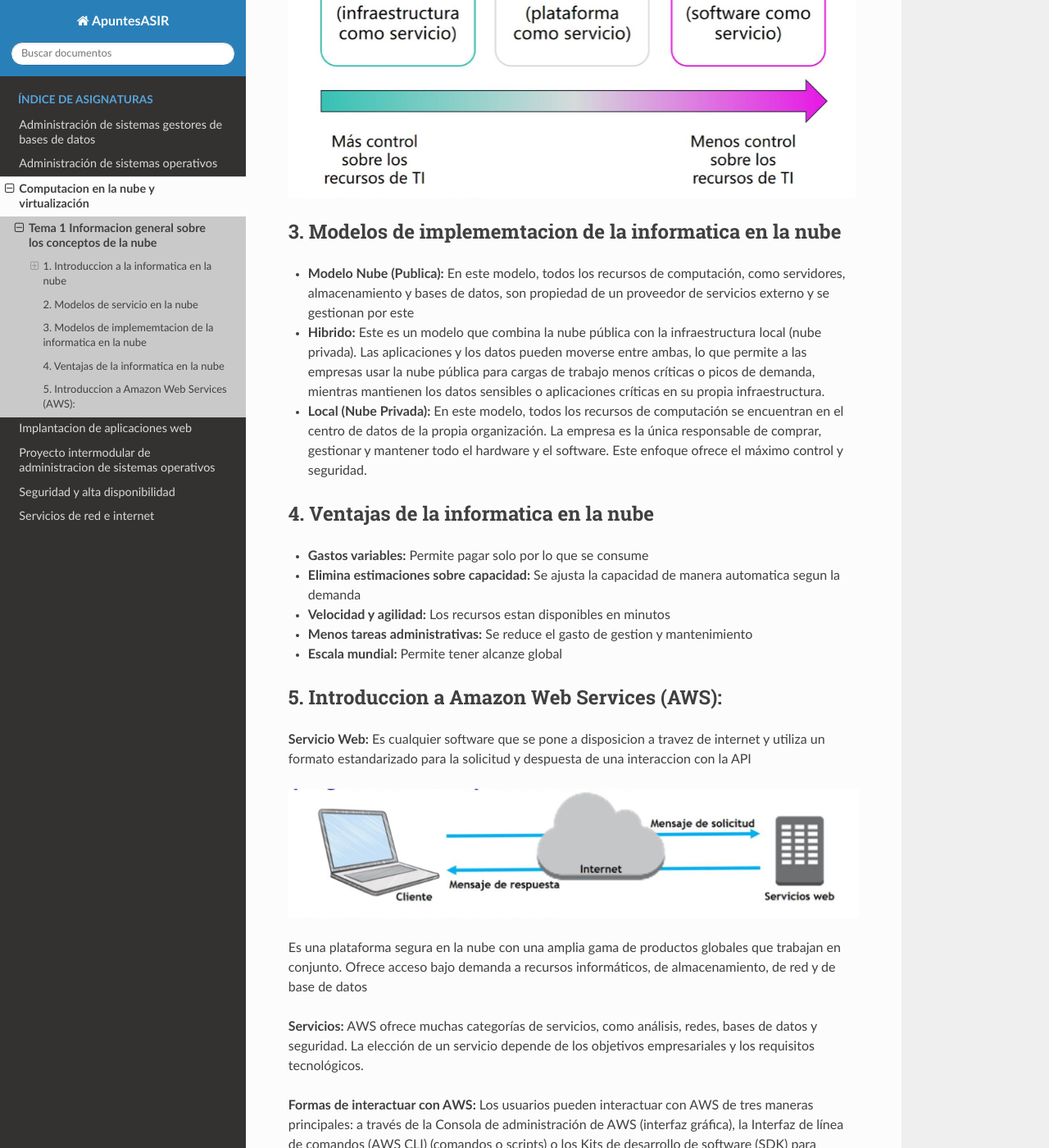
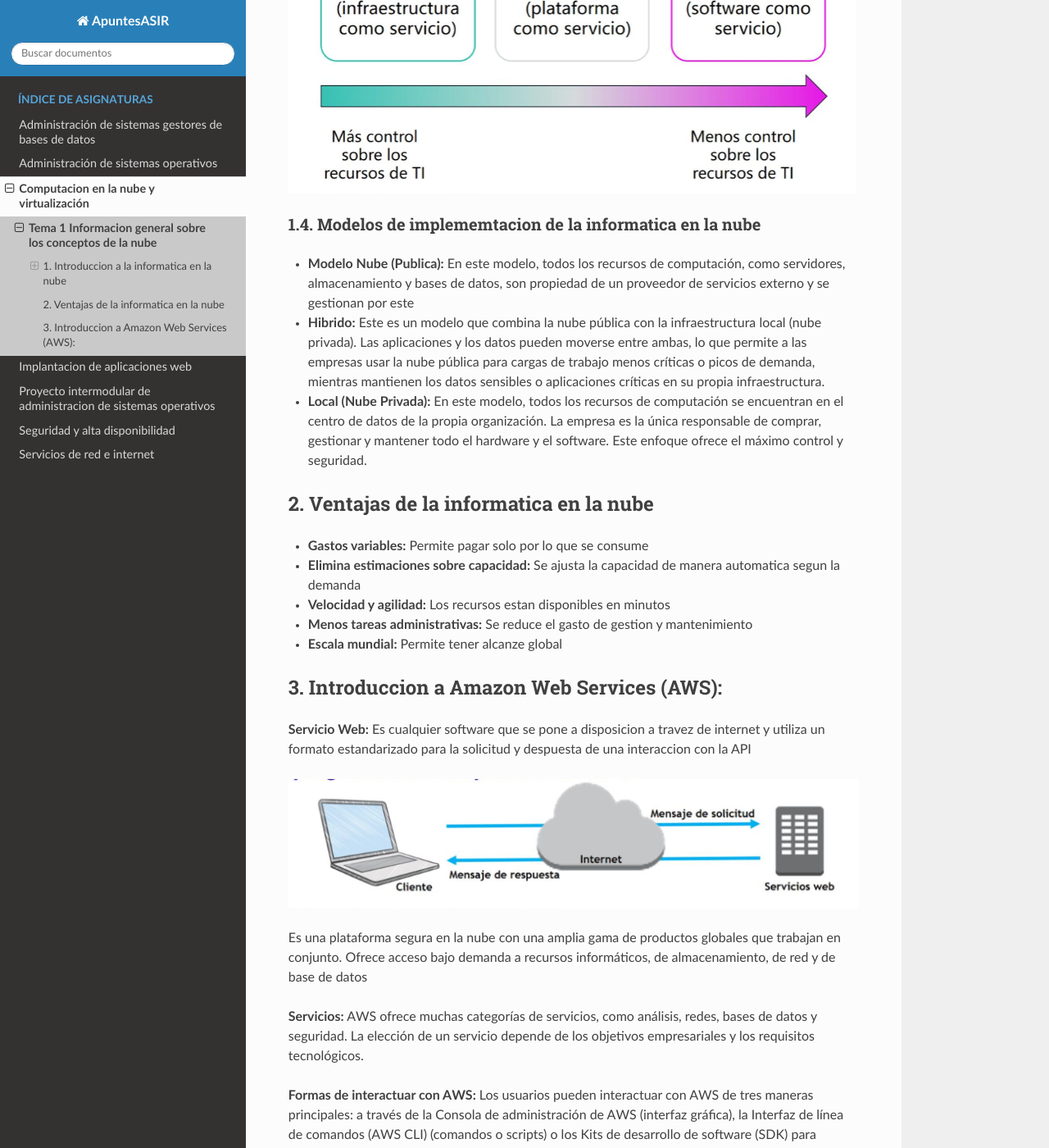
Before and after one commit to jrodriiguezg/ApuntesASIR, a Sphinx documentation site: the page built from docs/computacion-en-la-nube-y-virtualizacion/informacion-general-sobre-los-conceptos-de-la-nube.md, in a window 1280 px wide and 1400 px high, scrolled down 1075 px. Shown: the whole window at 82% size. Built offline with Sphinx 7.4.7 and the Read the Docs theme 3.1.0, drawn with Linux system fonts in a browser that asks for light colours; pages that are not in the unit, such as notebooks, are missing from menus; some of the changed text lies outside the part shown.

Commit message:
modified:   docs/computacion-en-la-nube-y-virtualizacion/informacion-general-sobre-los-conceptos-de-la-nube.md

```diff
--- a/docs/computacion-en-la-nube-y-virtualizacion/informacion-general-sobre-los-conceptos-de-la-nube.md
+++ b/docs/computacion-en-la-nube-y-virtualizacion/informacion-general-sobre-los-conceptos-de-la-nube.md
@@ -12,7 +12,7 @@ La informatica en la nube, permite ver la infrastructura como software en vez de
 ### 1.2. Modelo de informatica en la nube
 La infraestructura es como software, lo que permite flexibilidad, cambiar de forma facil rapida y sencilla de hardware
 
-## 2. Modelos de servicio en la nube
+### 1.3. Modelos de servicio en la nube
 
 - **SaaS (Software como servicio):** El provedor en la nube gestiona y mantiene toda la infraestructura y el software. El usuario final solo accede a la aplicacion a travez de una app o navegador. Por ejemplo **Google Drive**
 
@@ -22,7 +22,7 @@ La infraestructura es como software, lo que permite flexibilidad, cambiar de for
 
 ![ImagenDeEjemplo](images/serviciosNube.png)
 
-## 3. Modelos de implememtacion de la informatica en la nube
+### 1.4. Modelos de implememtacion de la informatica en la nube
 
 - **Modelo Nube (Publica):** En este modelo, todos los recursos de computación, como servidores, almacenamiento y bases de datos, son propiedad de un proveedor de servicios externo y se gestionan por este
 
@@ -31,7 +31,7 @@ La infraestructura es como software, lo que permite flexibilidad, cambiar de for
 - **Local (Nube Privada):** En este modelo, todos los recursos de computación se encuentran en el centro de datos de la propia organización. La empresa es la única responsable de comprar, gestionar y mantener todo el hardware y el software. Este enfoque ofrece el máximo control y seguridad.
 
 
-## 4. Ventajas de la informatica en la nube
+## 2. Ventajas de la informatica en la nube
 
 - **Gastos variables:** Permite pagar solo por lo que se consume
 - **Elimina estimaciones sobre capacidad:** Se ajusta la capacidad de manera automatica segun la demanda
@@ -39,7 +39,7 @@ La infraestructura es como software, lo que permite flexibilidad, cambiar de for
 - **Menos tareas administrativas:** Se reduce el gasto de gestion y mantenimiento
 - **Escala mundial:** Permite tener alcanze global
 
-## 5. Introduccion a Amazon Web Services (AWS):
+## 3. Introduccion a Amazon Web Services (AWS):
 
 **Servicio Web:** Es cualquier software que se pone a disposicion a travez de internet y utiliza un formato estandarizado para la solicitud y despuesta de una interaccion con la API
 
```
